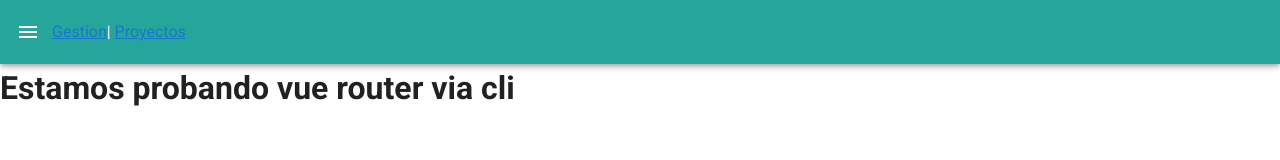
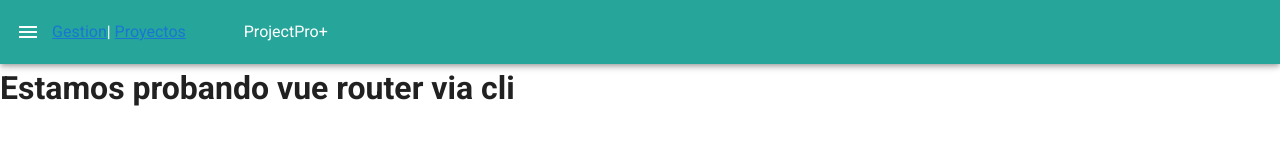
Before and after one commit to tatilai/parcial-2-admn3c-ramirez_tatiana, a Vue app: page /gestion in a window 1280 px wide. Shown: the top 160 px of the page. Built offline with nearby package versions, Linux system fonts and the light colour scheme.

Commit message:
Update App.vue

```diff
--- a/src/App.vue
+++ b/src/App.vue
@@ -6,6 +6,7 @@
 
      <v-navigation-drawer
      v-model="drawer"
+     :transition="drawerTransition"
      absolute
      left
      temporary>
@@ -48,12 +49,13 @@
     >
       <v-app-bar-nav-icon @click.stop="drawer = !drawer"></v-app-bar-nav-icon>
 
-      <nav>
+        <nav>
           <router-link to= "/">Gestion</router-link>|
           <router-link to= "/about">Proyectos</router-link>
 
      </nav>
-     <!-- <div class="d-flex align-center ml-15">
+
+      <div class="d-flex align-center ml-100">
        <v-img
          alt="Logo de la app"
          class="shrink mr-2"
@@ -70,7 +72,7 @@
 
       <v-spacer></v-spacer>
 
-      <v-btn
+     <!-- <v-btn
         href="https://github.com/vuetifyjs/vuetify/releases/latest"
         target="_blank"
         text
```
